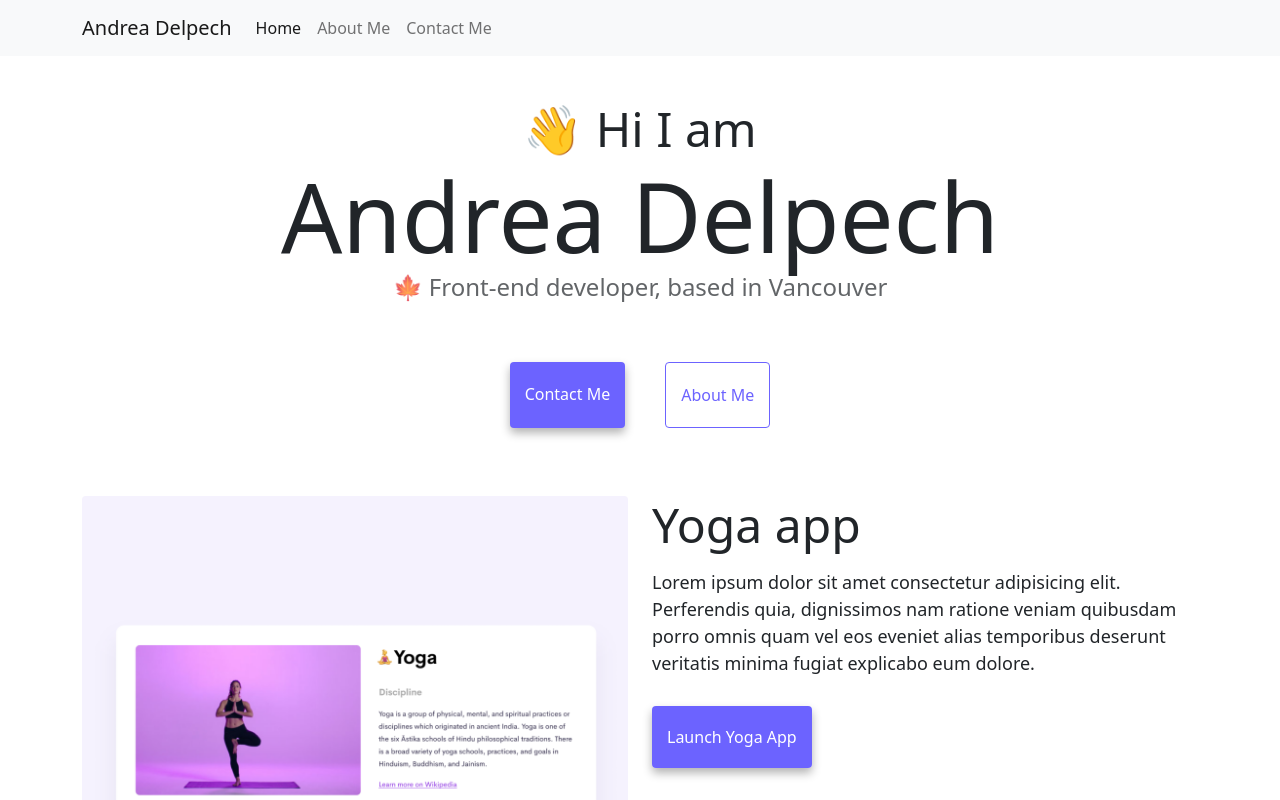
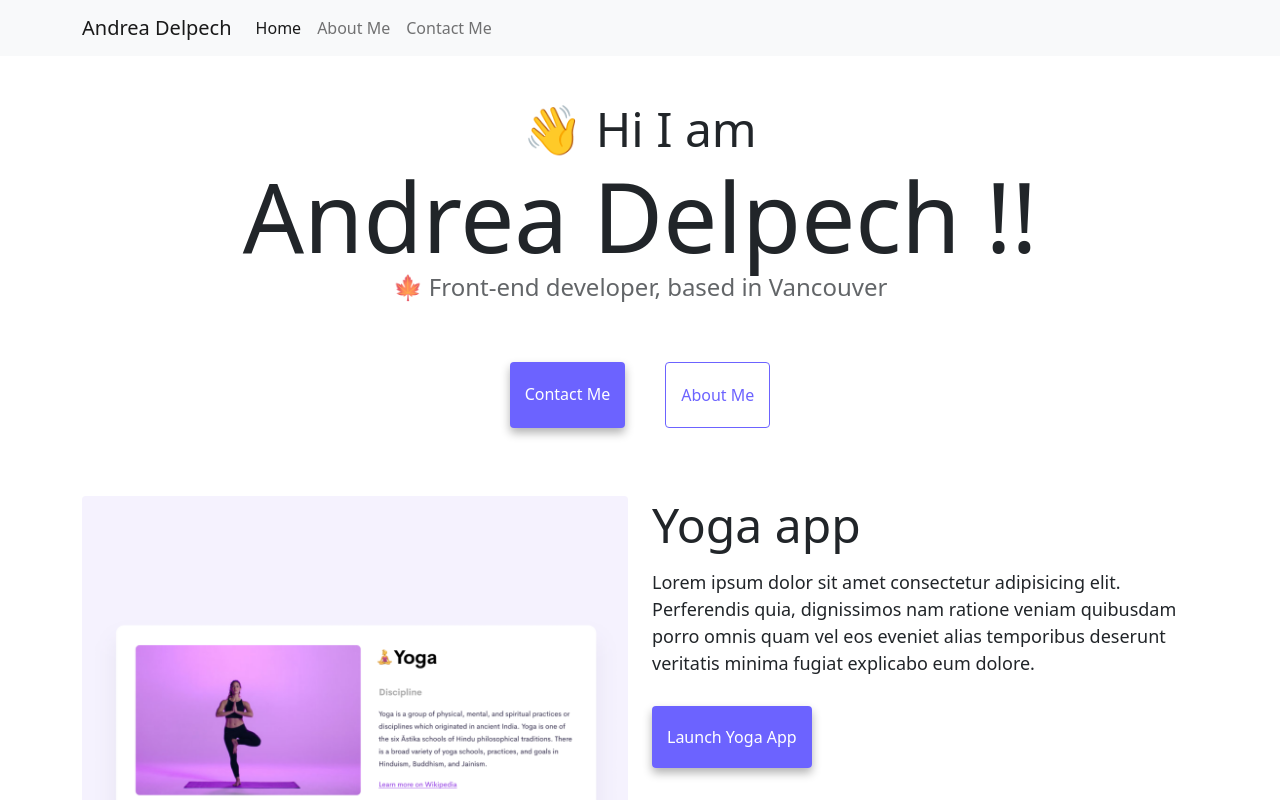
Before and after one commit to AndreaDelpech/responsive-portfolio2, a plain HTML site: page index.html in a window 1280 px wide. Shown: the top 800 px of the page. Drawn offline with nearby package versions, Linux system fonts and the light colour scheme.

Commit message:
verification

```diff
--- a/index.html
+++ b/index.html
@@ -60,7 +60,7 @@
       </div>
     </nav>
     <h2 class="text-center">👋 Hi I am</h2>
-    <h1 class="text-center">Andrea Delpech</h1>
+    <h1 class="text-center">Andrea Delpech !!</h1>
     <h3 class="text-center">🍁 Front-end developer, based in Vancouver</h3>
     <div class="navigation-links mb-5">
       <a href="about.html#contact" class="primary-link" title="Contact Andrea"
```
